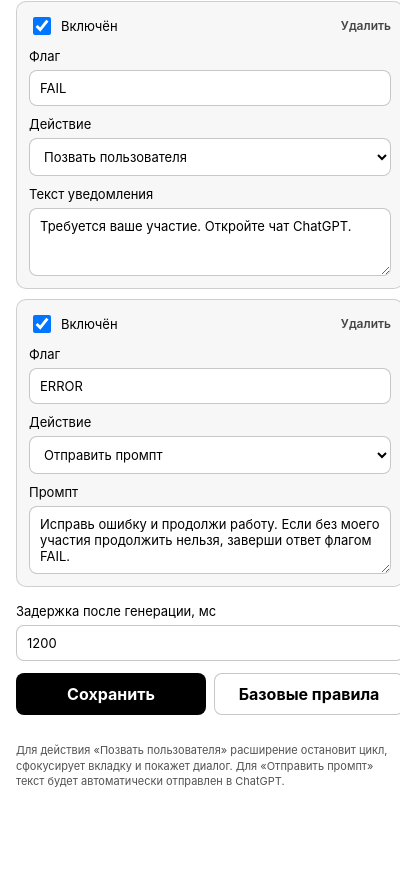
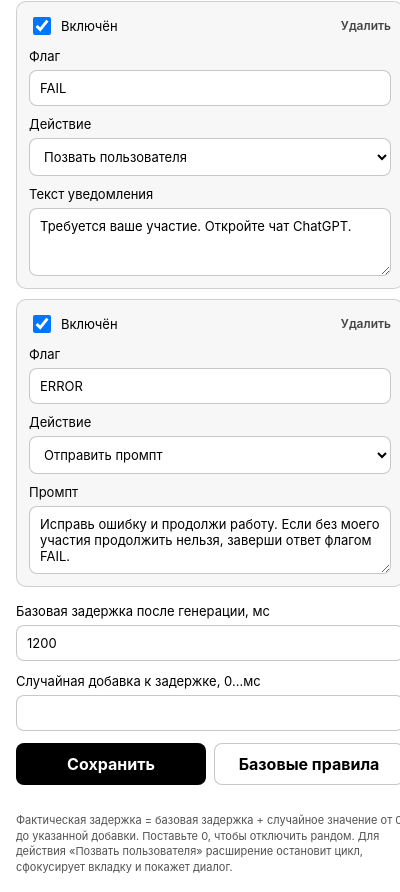
Before and after one commit to VadimAlekseyevich/ChatGPT-Orchestra, a browser extension: page popup.html in a window 400 px wide. Shown: the part 492-1384 px from the top of the page. Before the commit the page ends 1298 px from the top, so only its background shows below. Drawn offline with Linux system fonts and the light colour scheme.

Commit message:
Add configurable random delay field

```diff
--- a/popup.html
+++ b/popup.html
@@ -31,8 +31,13 @@
     </section>
 
     <label>
-      <span>Задержка после генерации, мс</span>
+      <span>Базовая задержка после генерации, мс</span>
       <input id="delayMs" type="number" min="300" max="30000" step="100" />
+    </label>
+
+    <label>
+      <span>Случайная добавка к задержке, 0…мс</span>
+      <input id="delayRandomMs" type="number" min="0" max="30000" step="100" />
     </label>
 
     <div class="actions">
@@ -42,7 +47,7 @@
 
     <div id="status" role="status" aria-live="polite"></div>
 
-    <p class="hint">Для действия «Позвать пользователя» расширение остановит цикл, сфокусирует вкладку и покажет диалог. Для «Отправить промпт» текст будет автоматически отправлен в ChatGPT.</p>
+    <p class="hint">Фактическая задержка = базовая задержка + случайное значение от 0 до указанной добавки. Поставьте 0, чтобы отключить рандом. Для действия «Позвать пользователя» расширение остановит цикл, сфокусирует вкладку и покажет диалог.</p>
   </main>
 
   <template id="ruleTemplate">
```
